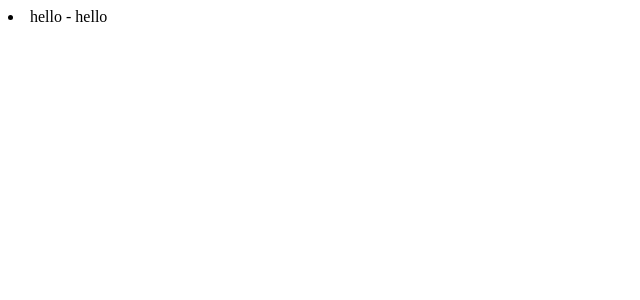
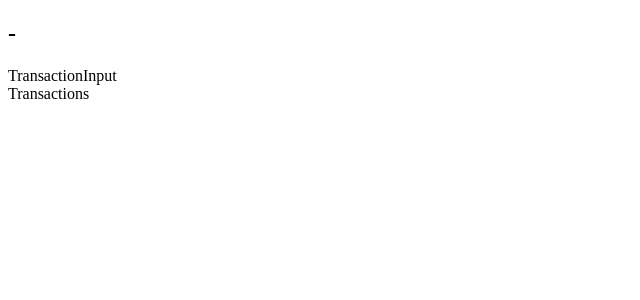
Before and after one commit to AaronJHarvey/financial-frontend, a React (Create React App) app: page /accounts/1 in a window 1280 px wide. Shown: the top 300 px of the page, without its empty margins (0-640 px from the left). Built offline with nearby package versions, Linux system fonts and the light colour scheme; no server answers.

Commit message:
Creates and sets up Transaction components and Transactions Container

```diff
--- a/src/components/Account.js
+++ b/src/components/Account.js
@@ -1,14 +1,18 @@
 import React from 'react'
+import {Redirect} from 'react-router-dom'
+import TransactionsContainer from '../containers/TransactionsContainer'
 
 const Account = (props) => {
 
 let account = props.account[props.match.params.id - 1]
- console.log(account)
 
 return(
-  <li>
-    {account ? account.name : "hello"} - {account ? account.balance : "hello"}
-  </li>
+  <div>
+    <h2>
+      {account ? account.name : null} - {account ? account.balance : null}
+    </h2>
+    <TransactionsContainer account={account}/>
+  </div>
 )
 
 }
--- /dev/null
+++ b/src/components/TransactionInput.js
@@ -0,0 +1,14 @@
+import React from 'react'
+
+class TransactionInput extends React.Component{
+
+  render(){
+    return(
+      <div>
+      TransactionInput
+      </div>
+    )
+  }
+
+}
+export default TransactionInput
--- /dev/null
+++ b/src/components/Transactions.js
@@ -0,0 +1,12 @@
+import React from 'react'
+
+const Transactions = (props) => {
+
+  return(
+    <div>
+      Transactions
+    </div>
+  )
+}
+
+export default Transactions
--- a/src/containers/AccountsContainer.js
+++ b/src/containers/AccountsContainer.js
@@ -1,6 +1,6 @@
 import React from 'react'
 import {connect} from 'react-redux'
-import {Route} from 'react-router-dom'
+import {Route,Switch} from 'react-router-dom'
 import {fetchAccounts} from '../actions/fetchAccounts'
 import Accounts from '../components/Accounts'
 import AccountInput from '../components/AccountInput'
@@ -18,9 +18,11 @@ class AccountsContainer extends React.Component{
     return(
 
       <div>
-        <Route path='/accounts/new' component={AccountInput}/>
-        <Route path='/accounts/:id' render={(routerProps) => <Account {...routerProps} account={this.props.accounts} />}/>
-        <Route exact path='/accounts' render={(routerProps)=><Accounts {...routerProps} accounts={this.props.accounts}/>}/>
+        <Switch>
+          <Route path='/accounts/new' component={AccountInput}/>
+          <Route path='/accounts/:id' render={(routerProps) => <Account {...routerProps} account={this.props.accounts} />}/>
+          <Route exact path='/accounts' render={(routerProps)=><Accounts {...routerProps} accounts={this.props.accounts}/>}/>
+        </Switch>
       </div>
 
     )
--- /dev/null
+++ b/src/containers/TransactionsContainer.js
@@ -0,0 +1,19 @@
+import React from 'react'
+import TransactionInput from '../components/TransactionInput'
+import Transactions from '../components/Transactions'
+
+
+class TransactionsContainer extends React.Component{
+
+  render(){
+
+    return(
+      <div>
+        <TransactionInput/>
+        <Transactions transactions={this.props.account && this.props.account.transactions}/>
+      </div>
+    )
+  }
+}
+
+export default TransactionsContainer
```
